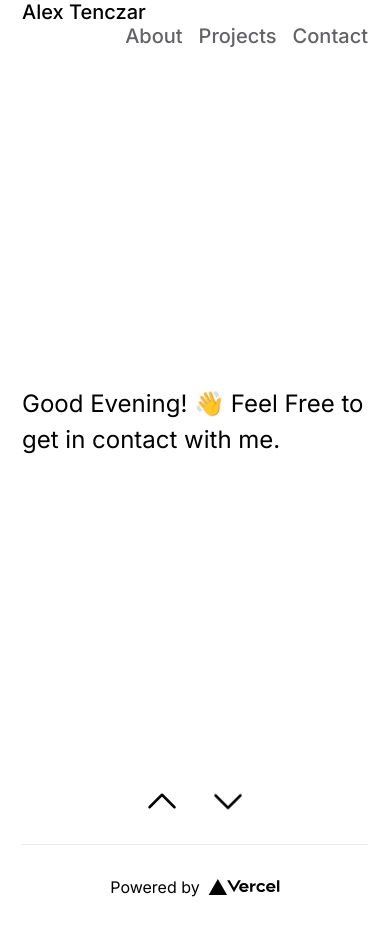
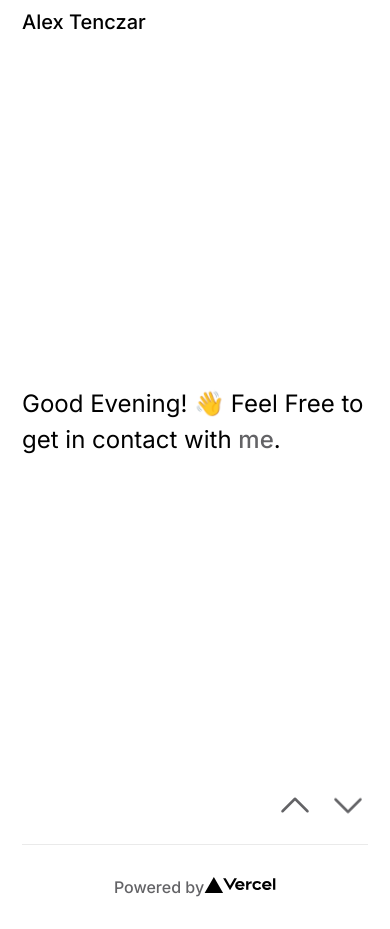
Before and after one commit to alextenczar/alextenczar.com-next, a Next.js app: page / in a window 390 px wide. Built offline with nearby package versions, Linux system fonts and the light colour scheme.

Commit message:
Refactoring, Mobile Styles

```diff
--- a/app/Nav.tsx
+++ b/app/Nav.tsx
@@ -1,5 +1,5 @@
 import React from 'react';
-import styles from './Nav.module.scss'
+import styles from '../styles/Nav.module.scss'
 import Link from 'next/link'
 
 
@@ -8,7 +8,7 @@ export default function Nav(props: any) {
         <nav className={styles['nav-container']}>
             <div className={styles['nav-inner']}>
                 <div className={styles['nav-title-container']}>
-                    <span className={styles['nav-title']}><a className={styles['nav-title']} href='#intro'>Alex Tenczar</a></span>
+                    <span className={styles['nav-title']}><a className={`${styles['nav-title']} ${styles['nav-main-title']}`} href='#intro'>Alex Tenczar</a></span>
                     <div className={styles['nav-right']}>
                         <span className={styles['nav-sub-title']}><a className={styles['nav-title']} href='#about'>About</a></span>
                         <span className={styles['nav-sub-title']}><Link className={styles['nav-title']} href='/'>Projects</Link></span>
--- a/app/NavIcons.tsx
+++ b/app/NavIcons.tsx
@@ -1,13 +1,55 @@
 
 'use client';
+
+import { useEffect } from "react";
 
 
 export default function NavIcons() {
 
+  function scrollNext(this: any, e:any) {
+      e.preventDefault();
+      let nextSection = document.querySelector('.in-view')?.parentElement?.nextElementSibling
+      if(nextSection) {
+          nextSection.scrollIntoView({
+              behavior: 'smooth'
+          })
+      }
+  }
 
+  function scrollPrev(this: any, e:any) {
+      e.preventDefault();
+      let previousSection = document.querySelector('.in-view')?.parentElement?.previousElementSibling
+      if(previousSection) {
+          previousSection.scrollIntoView({
+              behavior: 'smooth'
+          })
+      }
+  }
+
+  useEffect(() => {
+        let downButton = document.querySelector('.down-button')
+        if(downButton){
+            downButton.addEventListener('click', scrollNext)
+        }
+
+        let upButton = document.querySelector('.up-button')
+        if(upButton) {
+            upButton.addEventListener('click', scrollPrev)
+        }
+
+        return () => {
+          if(upButton) {
+              upButton.removeEventListener('click', scrollPrev)
+          }
+          if(downButton){
+            downButton.removeEventListener('click', scrollNext)
+          }
+        }
+  }, [])
 
   return (
     <div className="nav-icons-container">
+        <div className="nav-icons-inner-container">
             <button className="up-button">
                 <svg xmlns="http://www.w3.org/2000/svg" fill="none" viewBox="0 0 24 24" strokeWidth={1.5} stroke="currentColor" className="w-6 h-6">
                     <path strokeLinecap="round" strokeLinejoin="round" d="M4.5 15.75l7.5-7.5 7.5 7.5" />
@@ -19,5 +61,6 @@ export default function NavIcons() {
                 </svg>
             </button>
         </div>
+    </div>
   );
 }
--- a/app/layout.tsx
+++ b/app/layout.tsx
@@ -1,9 +1,11 @@
-import './globals.css'
+import '../styles/globals.scss'
 import { Inter } from '@next/font/google'
 import Nav from './Nav';
 import Scroll from './scroll';
 
-const inter = Inter({ subsets: ['latin'] });
+const inter = Inter({
+subsets: ['latin'],
+variable: '--inter-font' });
 
 export default function RootLayout({
   children,
--- a/app/page.module.css
+++ /dev/null
@@ -1,126 +0,0 @@
-.main {
-  height: 100vh;
-  padding: 4rem 0;
-  position: relative;
-  scroll-snap-type: y mandatory;
-  overflow-y: scroll;
-  -ms-overflow-style: none;  /* IE and Edge */
-  scrollbar-width: none;  /* Firefox */
-}
-
-
-.main::-webkit-scrollbar {
-  display: none;
-}
-
-.footer {
-  display: flex;
-  flex: 1;
-  padding: 2rem 0;
-  border-top: 1px solid #eaeaea;
-  justify-content: center;
-  align-items: center;
-}
-
-.footer a {
-  display: flex;
-  justify-content: center;
-  align-items: center;
-  flex-grow: 1;
-}
-
-.title {
-  margin: 0;
-  line-height: 1.15;
-  font-size: 4rem;
-  font-style: normal;
-  font-weight: 800;
-  letter-spacing: -0.025em;
-}
-
-.title a {
-  text-decoration: none;
-  color: #0070f3;
-}
-
-.title a:hover,
-.title a:focus,
-.title a:active {
-  text-decoration: underline;
-}
-
-.title,
-.description {
-  text-align: center;
-}
-
-.description {
-  margin: 4rem 0;
-  line-height: 1.5;
-  font-size: 1.5rem;
-}
-
-.code {
-  background: #fafafa;
-  border-radius: 5px;
-  padding: 0.75rem;
-  font-size: 1.1rem;
-  font-family: Menlo, Monaco, Lucida Console, Liberation Mono, DejaVu Sans Mono,
-    Bitstream Vera Sans Mono, Courier New, monospace;
-}
-
-.grid {
-  display: flex;
-  align-items: center;
-  justify-content: center;
-  flex-wrap: wrap;
-  max-width: 1200px;
-}
-
-.card {
-  margin: 1rem;
-  padding: 1.5rem;
-  text-align: left;
-  color: inherit;
-  text-decoration: none;
-  border: 1px solid #eaeaea;
-  border-radius: 10px;
-  transition: color 0.15s ease, border-color 0.15s ease;
-  max-width: 300px;
-}
-
-.card:hover,
-.card:focus,
-.card:active {
-  color: #0070f3;
-  border-color: #0070f3;
-}
-
-.card h2 {
-  margin: 0 0 1rem 0;
-  font-size: 1.5rem;
-}
-
-.card p {
-  margin: 0;
-  font-size: 1.25rem;
-  line-height: 1.5;
-}
-
-.logo {
-  height: 1em;
-  margin-left: 0.5rem;
-}
-
-@media (max-width: 600px) {
-  .grid {
-    width: 100%;
-    flex-direction: column;
-  }
-}
-
-@media (hover: none) and (pointer: coarse) and (max-device-width: 500px) {
-  .main {
-    scroll-snap-type: y mandatory;
-  }
-}
--- a/app/page.tsx
+++ b/app/page.tsx
@@ -1,14 +1,15 @@
 import Image from 'next/image'
-import styles from './page.module.css'
-import timeStyles from './CurrentTime.module.scss'
-import { DateTime, Settings } from 'luxon'
+import styles from '../styles/page.module.css'
+import timeStyles from '../styles/CurrentTime.module.scss'
 import Link from 'next/link';
 import CurrentTime from './CurrentTime';
 import { Roboto_Mono  } from '@next/font/google'
 import Greeting from './Greeting';
 import NavIcons from './NavIcons';
+import contactStyles from '../styles/contact.module.scss'
 
 const robotoMono = Roboto_Mono({ subsets: ['latin'], weight: '400' });
+const tabIndexVal = 0
 
 export default function Home() {
 
@@ -16,37 +17,39 @@ export default function Home() {
     <div className={styles.container}>
       <main className={styles.main}>
 
-         <div id="intro" className="snap-section">
-            <div className="about-inner">
+         <div id="intro" className="snap-section" tabIndex={tabIndexVal}>
+            <div className="section-inner">
               <Greeting/> <span className="blog-title-emoji">👋</span> Feel Free to get in contact with <a href="#contact">me</a>.
            </div>
          </div>
 
-         <div id="about" className="snap-section">
-            <div className="about-inner">
+         <div id="about" className="snap-section" tabIndex={tabIndexVal}>
+            <div className="section-inner">
+              <h2>About Me</h2>
               <p className={`${robotoMono.className} ${timeStyles.timeLine}`}><span className="location-pin">📍</span>&nbsp;Concord,&nbsp;NH,&nbsp;USA:&nbsp;
                 <CurrentTime/>
               </p>
-              <p id="bio">Hi. I&apos;m a recent MS Graduate of <a href="https://unh.edu/" target="_blank" rel="noreferrer">The University of New Hampshire</a> in Information Technology. Over the past few  years I&apos;ve become especially interested in pursuing web development. I enjoy using Python and React to make my ideas come to life.  I&apos;m currently working as a contract web developer for Tufts University.</p>
-              <a id="resume" target="_blank" rel="noopener noreferrer" download="ResumeAlexTenczar">resume</a>
+              <p id="bio">Hi. I&apos;m an MS Graduate of <a href="https://unh.edu/" target="_blank" rel="noreferrer">The University of New Hampshire</a> in Information Technology. Over the past few  years I&apos;ve become absorbed in developing anything that communicates over the internet. I&apos;m currently working as a contract web developer for Tufts University. In my spare time I enjoy building React and Next.js web applications.</p>
+              <a id="resume" target="_blank" rel="noopener noreferrer" href="https://alextenczar.notion.site/My-Resume-b1f5fa653f4a490fb6498e7d9287af69">resume</a>
             </div>
           </div>
 
-         <div id="contact" className="snap-section">
-            <div className="about-inner">
+         <div id="contact" className="snap-section" tabIndex={tabIndexVal}>
+            <div className="section-inner">
+              <h2>Contact</h2>
               <div id="message">
-                <p><a href="https://www.linkedin.com/in/alexander-tenczar/" target="_blank" rel="noopener noreferrer">linkedin</a>, <a href="https://github.com/alextenczar" target="_blank" rel="noopener noreferrer">github</a></p>
-                <p>i would love to hear from you!</p>
+                <p><a href="https://www.linkedin.com/in/alexander-tenczar/" target="_blank" rel="noopener noreferrer">LinkedIn</a>, <a href="https://github.com/alextenczar" target="_blank" rel="noopener noreferrer">GitHub</a>
+                <br></br>I would love to hear from you!</p>
               </div>
 
-              <form id="contact-form" action="https://formspree.io/f/mvovvlro" target="_blank" rel="noopener noreferrer" method="POST">
-                <div className="form-group">
-                  <input type="text"  name="name" className="form-control" placeholder="name" required/>
+              <form id="contact-form" className={`${contactStyles.contactForm}`} action="https://formspree.io/f/mvovvlro" target="_blank" rel="noopener noreferrer" method="POST">
+                <div className={contactStyles.formGroup}>
+                  <input type="text"  name="name" className={`form-control`} placeholder="name" required/>
                 </div>
-                <div className="form-group">
+                <div className={contactStyles.formGroup}>
                   <input type="email" name="_replyto" className="form-control" aria-describedby="emailHelp" placeholder="email" required/>
                 </div>
-                <div className="form-group">
+                <div className={contactStyles.formGroup}>
                   <textarea className="form-control" name="message" rows={10} placeholder="message" required></textarea>
                 </div>
                 <button type="submit" className="btn btn-primary">submit</button>
--- /dev/null
+++ b/styles/contact.module.scss
@@ -0,0 +1,27 @@
+.contactForm {
+    width: 100%;
+    button {
+        background: none;
+        border: none;
+        font-size: 1.25rem;
+        padding: 0;
+        font-weight: bold;
+    }
+}
+
+.formGroup {
+    input, textarea {
+        font-size: 1.25rem;
+        border: none;
+        border-bottom: 2px solid black;
+        width: 100%;
+        transition: border-bottom-color .5s ease;
+        &:focus {
+            outline: none;
+            border-bottom: 2px solid #636366;
+        }
+    }
+    textarea {
+        resize: none;
+    }
+}
--- a/app/globals.css
+++ b/styles/globals.scss
@@ -6,19 +6,53 @@ body {
   -moz-osx-font-smoothing: grayscale;
   scroll-behavior: smooth;
   overflow: hidden;
-/*   font-family: -apple-system, BlinkMacSystemFont, Segoe UI, Roboto, Oxygen,
-    Ubuntu, Cantarell, Fira Sans, Droid Sans, Helvetica Neue, sans-serif; */
+}
+
+a, button {
+  color: #636366;
+  transition: color .5s ease;
+  font-weight: 500;
+  text-decoration: none;
+  cursor: pointer;
+  &:hover {
+    color: black;
+  }
+}
+
+h2 {
+  font-weight: 600;
+  font-size: 1.25em;
+}
+
+button, textarea, input {
+  font-family: var(--inter-font);
+}
+
+.nav-icons-inner-container {
+  display: flex;
+  flex-direction: row;
+  justify-content: right;
+  align-items: center;
+}
+
+.snap-section:focus {
+  outline: none;
 }
 
 .nav-icons-container {
-  display: flex;
-  flex-direction: row;
   width: 100%;
-  justify-content: center;
-  align-items: center;
   position: fixed;
   bottom: 1em;
   left: 0;
+}
+
+.section-inner {
+  opacity: 0;
+}
+
+.section-inner.in-view {
+  opacity: 1;
+  transition: opacity 2s ease;
 }
 
 .nav-icons-container button {
@@ -29,6 +63,11 @@ body {
   backdrop-filter: saturate(180%) blur(20px);
   border-radius: 25%;
   aspect-ratio: 1;
+  padding: 0;
+}
+
+.nav-icons-container svg:hover {
+  color: black;
 }
 
 .up-button {
@@ -37,45 +76,37 @@ body {
 
 .down-button svg {
   animation-name: bounce-down;
-  animation-duration: 12s;
-  animation-delay: 2s;
-  animation-iteration-count: infinite;
 }
 
 .up-button svg {
   animation-name: bounce-up;
-  animation-duration: 12s;
-  animation-delay: 2s;
-  animation-iteration-count: infinite;
 }
 
-
-
 .nav-icons-container svg {
+  color: #636366;
+  transition: transform .5s ease-in, color .5s ease;
   z-index: 1;
   width: 3em;
   margin-left: auto;
   margin-right: auto;
-  color: black;
+
+  animation-duration: 12s;
+  animation-delay: 2s;
+  animation-iteration-count: 3;
 }
 
-.content-wrapper {
+.content-wrapper, .nav-icons-inner-container {
   width: calc(85% - (4rem));
   max-width: 980px;
   margin-left: auto;
   margin-right: auto;
 }
 
-a {
-  color: inherit;
-  text-decoration: none;
-}
-
 * {
   box-sizing: border-box;
 }
 
-#about, #intro, #contact {
+.section-inner {
   font-size: 2rem;
   line-height: 1.5;
 }
@@ -93,18 +124,18 @@ a {
 .in-view .location-pin {
   opacity: 1;
   transform: translateY(0px);
+  transition-property: all;
+  transition-duration: .5s;
+  transition-delay: .5s;
 }
 
 .location-pin {
   opacity: 0;
   display: inline-block;
   transform: translateY(-20px);
-  transition-property: all;
-  transition-duration: .5s;
-  transition-delay: .5s;
 }
 
-.about-inner {
+.section-inner {
   position: absolute;
   top: 50%;
   transform: translateY(-50%);
@@ -128,7 +159,7 @@ a {
 }
 
 @media (max-width: 1050px) {
-    .content-wrapper {
+    .content-wrapper, .nav-icons-inner-container {
         width: 100%;
         max-width: 980px;
         margin-left: auto;
@@ -139,13 +170,13 @@ a {
 }
 
 @media (max-width: 768px) {
-  #about, #intro {
+  .section-inner {
     font-size: 1.5rem;
   }
 }
 
 @media (max-height: 768px) {
-  #about, #intro {
+  .section-inner {
     font-size: 1.25rem;
   }
 }
--- /dev/null
+++ b/styles/page.module.css
@@ -0,0 +1,35 @@
+.main {
+  height: 100vh;
+  padding: 4rem 0;
+  position: relative;
+  scroll-snap-type: y mandatory;
+  overflow-y: scroll;
+  -ms-overflow-style: none;  /* IE and Edge */
+  scrollbar-width: none;  /* Firefox */
+}
+
+.main::-webkit-scrollbar {
+  display: none;
+}
+
+.footer {
+  display: flex;
+  flex: 1;
+  padding: 2rem 0;
+  border-top: 1px solid #eaeaea;
+  justify-content: center;
+  align-items: center;
+}
+
+.footer a {
+  display: flex;
+  justify-content: center;
+  align-items: center;
+  flex-grow: 1;
+}
+
+@media (hover: none) and (pointer: coarse) and (max-device-width: 500px) {
+  .main {
+    scroll-snap-type: y mandatory;
+  }
+}
```
Also changed, not shown: app/scroll.ts (+1 -54 lines), styles/Nav.module.scss (renamed from app/Nav.module.scss, +10 -0 lines), styles/CurrentTime.module.scss (renamed from app/CurrentTime.module.scss). Lines whose indentation alone changed are shown as unchanged.
